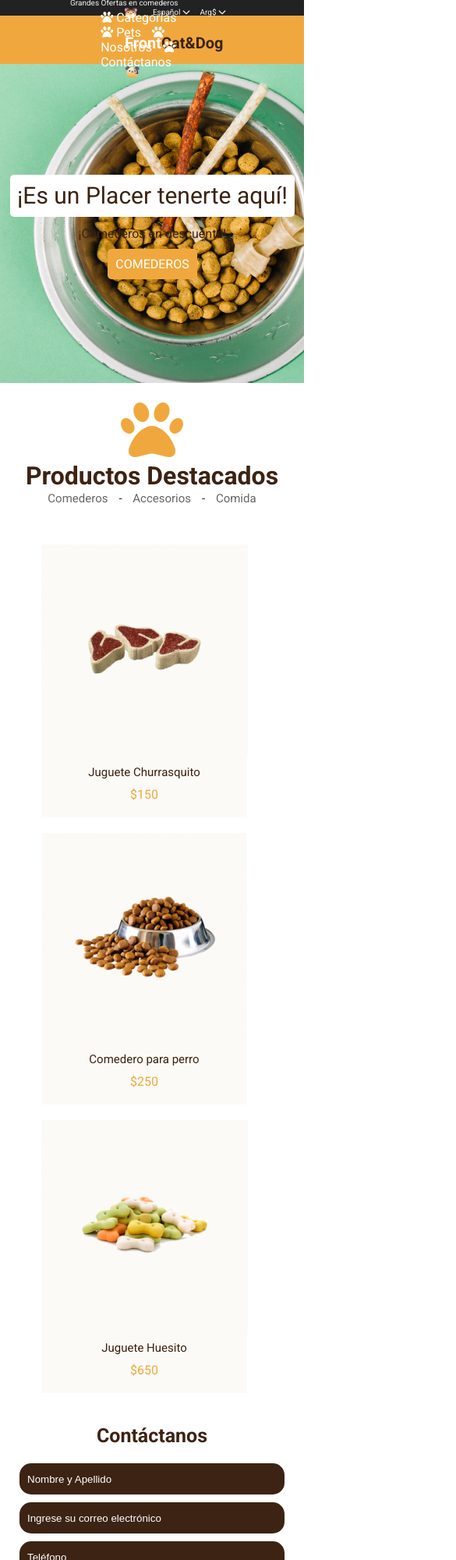
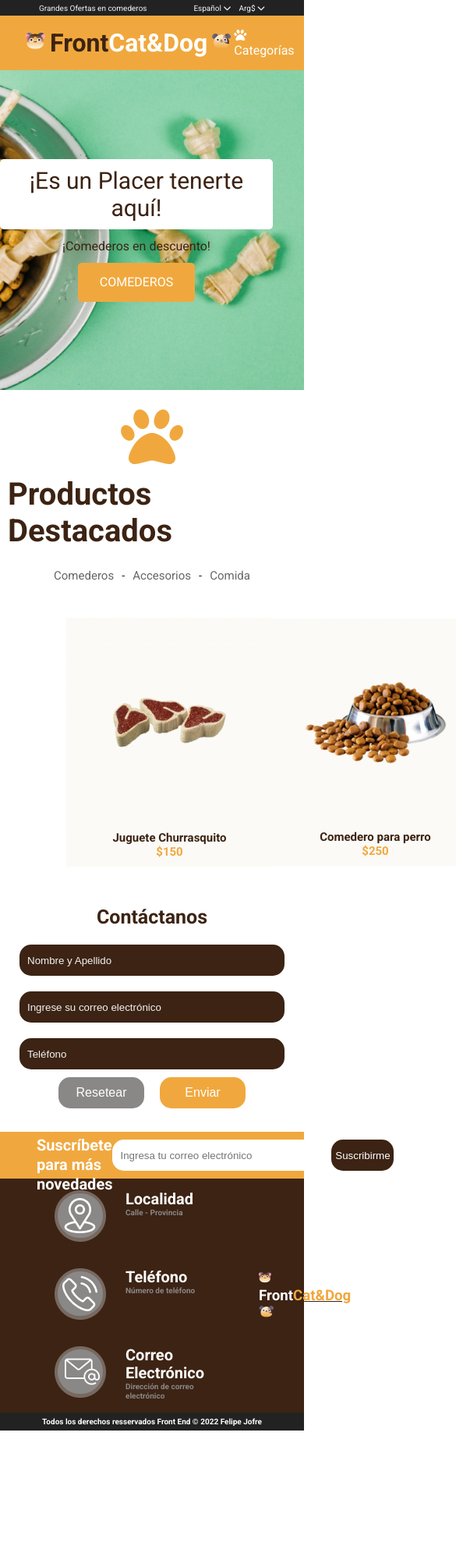
Before and after one commit to felipejoq/petshop-maqueta, a plain HTML site: page index.html in a window 390 px wide. Shown: the top 2000 px of the page at 78% size, 585 px wide, since content can reach past the window. After the commit the page ends 1834 px from the top, so only its background shows below. Drawn offline with Linux system fonts and the light colour scheme.

Commit message:
Estructura y CSS modificado para aplicar flex y modelo de cajas

```diff
--- a/css/style.css
+++ b/css/style.css
@@ -15,176 +15,163 @@ a {
   font-family: "Roboto", sans-serif;
 }
 
+.first {
+  display: flex;
+  justify-content: space-between;
+  align-items: center;
+  width: 100%;
+  height: 20px;
+  background-color: #222222;
+  color: #f3f3f3;
+  font-size: 10px;
+  font-weight: 400;
+}
+
+.second {
+  display: flex;
+  justify-content: space-between;
+  align-items: center;
+  width: 100%;
+  height: 70px;
+  background-color: #f0a83e;
+  color: #f3f3f3;
+}
+
+.sales-text {
+  margin-left: 50px;
+}
+
+.options ul {
+  display: flex;
+  flex-direction: row;
+  justify-content: space-around;
+  list-style: none;
+  margin-right: 40px;
+}
+
+.options ul li {
+  margin-right: 10px;
+}
+
+.options ul li a {
+  color: #f3f3f3;
+  text-decoration: none;
+}
+
+.logo {
+  display: flex;
+  align-items: center;
+  align-content: center;
+  justify-content: center;
+  font-weight: 700;
+  margin-left: 30px;
+}
+
+.logo a {
+  text-decoration: none;
+  margin: 3px;
+}
+
+.logo a img {
+  width: 25px;
+  height: auto;
+}
+
+.logo-text-brown {
+  color: #3c2313;
+}
+
 .logo-text-white {
-  font-weight: 700;
-  font-size: 20px;
-  line-height: 23px;
   color: #ffffff;
 }
 
-.logo-text-orange {
-  font-weight: 700;
-  font-size: 20px;
-  line-height: 23px;
-  color: #f0a83e;
+.navbar ul {
+  display: flex;
+  align-items: center;
+  align-content: space-between;
+  list-style: none;
+  margin-right: 20px;
 }
 
-.logo-text-brown {
-  font-weight: 700;
-  font-size: 20px;
-  line-height: 23px;
-  color: #3c2313;
+.navbar ul li {
+  margin-right: 20px;
+}
+
+.navbar ul li a {
+  text-decoration: none;
+  color: #ffffff;
+}
+
+.banner-header {
+  display: flex;
+  justify-content: end;
+  align-items: center;
+  align-content: center;
+  width: 100%;
+  height: 410px;
+  background-image: url("../img/bg-header.jpg");
+  background-size: cover;
+  background-position: center;
+}
+
+.info-banner {
+  display: flex;
+  justify-content: center;
+  align-items: center;
+  align-content: center;
+  flex-direction: column;
+  text-align: center;
+  margin-right: 40px;
+}
+
+.title-banner {
+  padding: 10px;
+  background-color: #ffffff;
+  border-radius: 5px;
+  font-size: 30px;
+  font-weight: 400;
+  margin-bottom: 12px;
+}
+
+.description-banner {
+  margin-bottom: 12px;
+}
+
+.button-header {
+  display: flex;
+  justify-content: center;
+  align-items: center;
+  align-content: center;
+  width: 150px;
+  height: 50px;
+  background-color: #f0a83e;
+  border-radius: 5px;
+  cursor: pointer;
+}
+
+.button-header:hover {
+  background-color: #f0960d;
+}
+
+.button-header a {
+  color: #ffffff;
+  text-decoration: none;
+}
+
+.header-main {
+  display: flex;
+  justify-content: center;
+  flex-direction: column;
+  align-items: center;
+  align-items: center;
+}
+
+.pets {
+  font-size: 80px;
 }
 
 .text-orange {
   color: #f0a83e;
-}
-
-.first {
-  display: flex;
-  align-items: center;
-  background-color: #222;
-  height: 20px;
-  color: #f3f3f3;
-  font-style: normal;
-  font-weight: 400;
-  font-size: 10px;
-  line-height: 12px;
-  padding-left: 90px;
-  padding-right: 90px;
-}
-
-.first a {
-  text-decoration: none;
-  color: #f3f3f3;
-}
-
-.contenido {
-  width: 100%;
-}
-
-.sales-text {
-  display: inline-block;
-  margin-right: auto;
-}
-
-.options {
-  float: right;
-}
-
-.options ul li {
-  margin-right: 10px;
-  display: inline;
-}
-
-.second {
-  display: flex;
-  justify-content: center;
-  align-items: center;
-  background-color: #f0a83e;
-  height: 62px;
-  padding-left: 90px;
-  padding-right: 90px;
-}
-
-.logo {
-  float: left;
-  display: flex;
-  justify-content: center;
-  align-items: center;
-  height: 62px;
-}
-
-.logo a {
-  text-decoration: none;
-}
-
-.navbar {
-  display: flex;
-  justify-content: center;
-  align-items: center;
-  color: #fff;
-  font-style: normal;
-  font-weight: 400;
-  float: right;
-  height: 62px;
-}
-
-.navbar a {
-  text-decoration: none;
-  color: #fff;
-}
-
-.navbar ul li {
-  display: inline;
-  margin-right: 10px;
-}
-
-.banner-header {
-  background-image: url("../img/bg-header.jpg");
-  background-size: cover;
-  width: 100%;
-  height: 409px;
-  display: flex;
-  align-items: center;
-}
-
-.info-banner {
-  width: 100%;
-  text-align: right;
-  padding: 0px 12px 0px 12px;
-}
-
-.title-banner {
-  border-radius: 5px;
-  font-weight: 400;
-  font-size: 30px;
-  line-height: 36px;
-  margin-left: auto;
-  margin-right: 0;
-  width: 365px;
-  height: 54px;
-  background-color: #ffffff;
-  display: flex;
-  align-items: center;
-  justify-content: center;
-  color: #3c2313;
-}
-
-.description-banner {
-  font-weight: 400;
-  font-size: 16px;
-  line-height: 20px;
-  margin-left: auto;
-  margin-right: 0;
-  text-align: center;
-  width: 365px;
-  height: 19px;
-  margin-top: 12px;
-  color: #3c2313;
-}
-
-.button-header {
-  width: 365px;
-  margin-top: 20px;
-  margin-left: auto;
-  margin-right: 0;
-  text-align: center;
-}
-
-.button-accion-header {
-  border-radius: 5px;
-  font-weight: 400;
-  font-size: 16px;
-  line-height: 20px;
-  background-color: #f0a83e;
-  color: #ffffff;
-  text-decoration: none;
-  padding: 10px;
-}
-
-.button-accion-header:hover {
-  background-color: #d8932a;
 }
 
 .main {
@@ -192,56 +179,29 @@ a {
   margin-bottom: 20px;
 }
 
-.header-main {
-  text-align: center;
+.title-main {
+  font-size: 40px;
+  font-weight: 700;
+  margin: 10px;
 }
 
-h1.title-main {
-  font-weight: 700;
-}
-
-.pets {
-  font-size: 80px;
-}
-
-.products {
+ul.categories {
   display: flex;
-  flex-flow: row wrap;
   justify-content: center;
-  margin-top: 50px;
-}
-
-.card {
-  max-width: 264px;
-  margin-right: 20px;
-  margin-bottom: 20px;
-  background-color: #fbfaf6;
-  padding-bottom: 10px;
-  text-align: center;
-}
-
-.card a {
-  text-decoration: none;
-}
-
-.card-img {
-  text-align: center;
-  margin-bottom: 10px;
-}
-
-.card-title {
-  font-size: 15px;
-  margin-bottom: 10px;
-}
-
-.card-price {
-  margin-bottom: 10px;
+  align-content: space-around;
+  list-style: none;
+  width: 350px;
+  margin: 10px;
 }
 
 ul.categories li {
-  display: inline;
   margin: 5px;
   font-size: 15px;
+}
+
+ul.categories li + li::before {
+  margin-right: 10px;
+  content: "-";
 }
 
 ul.categories a {
@@ -249,19 +209,41 @@ ul.categories a {
   text-decoration: none;
 }
 
-ul.categories a:hover {
-  color: #000000;
+.products {
+  display: flex;
+  align-items: center;
+  justify-content: space-around;
+  padding: 30px 85px;
 }
 
-ul.categories li + li::before {
-  margin-right: 10px;
-  content: " - ";
+.card {
+  display: flex;
+  flex-direction: column;
+  align-items: center;
+  align-content: center;
+  background-color: #fbfaf6;
+  font-size: 15px;
+  font-weight: 700;
+}
+
+.card-img {
+  text-align: center;
+}
+
+.card-title a {
+  text-decoration: none;
+}
+
+.card-price {
+  margin-bottom: 10px;
 }
 
 .form-contact {
-  margin: auto;
-  width: 100%;
-  text-align: center;
+  display: flex;
+  flex-direction: column;
+  align-items: center;
+  align-content: space-around;
+  justify-content: space-around;
 }
 
 .title-form-contact {
@@ -272,12 +254,13 @@ ul.categories li + li::before {
   margin-bottom: 10px;
 }
 
-.boddy-form {
-  display: inline-block;
+form.form-inputs {
+  display: flex;
+  flex-direction: column;
+  align-items: center;
 }
 
 .form-contact input {
-  display: block;
   margin-top: 10px;
   margin-bottom: 10px;
   padding: 10px;
@@ -287,6 +270,17 @@ ul.categories li + li::before {
   border: 0px;
   background-color: #3c2313;
   color: #ffffff;
+}
+
+.form-contact input::placeholder {
+  color: #f3f3f3;
+}
+
+.footer-contact-form {
+  display: flex;
+  justify-content: space-around;
+  align-items: center;
+  align-content: space-around;
 }
 
 .form-contact button {
@@ -323,20 +317,18 @@ ul.categories li + li::before {
   background-color: #d8932a;
 }
 
-.form-contact input::placeholder {
-  color: #ffffff;
-}
-
-.suscribe {
+.suscribe-bar {
+  display: flex;
+  align-items: center;
+  align-content: space-between;
+  justify-content: space-between;
   width: 100%;
   height: 60px;
   background-color: #f0a83e;
-  display: flex;
-  align-items: center;
+  padding: 0px 47px;
 }
 
 .text-suscribe {
-  margin-left: 40px;
   font-size: 20px;
   line-height: 25px;
   font-weight: 700;
@@ -344,8 +336,8 @@ ul.categories li + li::before {
 }
 
 .form-suscribe {
-  margin-right: 60px;
-  margin-left: auto;
+  display: flex;
+  align-content: space-around;
 }
 
 .form-suscribe input {
@@ -354,7 +346,6 @@ ul.categories li + li::before {
   border-radius: 15px;
   border: 0px;
   padding: 10px;
-  display: inline;
   margin-right: 10px;
 }
 
@@ -372,12 +363,35 @@ ul.categories li + li::before {
 }
 
 .footer {
+  display: flex;
+  justify-content: space-between;
+  height: 300px;
+  background-color: #3c2313;
   color: #ffffff;
+}
+
+.column-one {
+  display: flex;
+  flex-direction: column;
+  align-content: center;
+  justify-content: space-around;
+}
+
+.column-two {
+  display: flex;
+  align-content: center;
+  align-items: center;
+  padding: 0px 70px;
 }
 
 .info-footer {
   display: flex;
-  align-items: center;
+  align-items: flex-start;
+  margin-left: 70px;
+}
+
+.icono-footer {
+  margin-right: 25px;
 }
 
 .info-title {
@@ -393,59 +407,6 @@ ul.categories li + li::before {
   color: #8a8787;
 }
 
-.bg-footer {
-  background-color: #3c2313;
-}
-
-.column {
-  float: left;
-  width: 50%;
-  display: inline;
-}
-
-.row {
-  padding: 20px 70px 20px 70px;
-}
-
-.row:after {
-  content: "";
-  display: table;
-  clear: both;
-  margin-left: 50px;
-}
-
-.column-header {
-  float: left;
-  width: 50%;
-  display: inline;
-}
-
-.row-header {
-  padding: 20px 70px 20px 70px;
-}
-
-.row-header:after {
-  content: "";
-  display: table;
-  clear: both;
-  margin-left: 50px;
-}
-
-.icono-footer {
-  margin: 20px;
-}
-
-.footter-logo-container {
-  display: flex;
-  justify-content: center;
-  align-items: center;
-  height: 300px;
-}
-
-.footter-logo-container a {
-  text-decoration: none;
-}
-
 .credits {
   display: flex;
   align-items: center;
@@ -454,6 +415,7 @@ ul.categories li + li::before {
   width: 100%;
   background-color: #222222;
   height: 23px;
+  width: 100%;
 }
 
 .credits p {
@@ -461,9 +423,3 @@ ul.categories li + li::before {
   font-size: 10px;
   line-height: 12px;
 }
-
-@media screen and (max-width: 600px) {
-  .column {
-    width: 100%;
-  }
-}
--- a/index.html
+++ b/index.html
@@ -18,7 +18,6 @@
   <body>
     <header>
       <div class="first">
-        <div class="contenido">
         <div class="sales-text">Grandes Ofertas en comederos</div>
         <div class="options">
           <ul>
@@ -31,23 +30,17 @@
           </ul>
         </div>
       </div>
+      <div class="second">
+        <div class="logo">
+          <a href="#"><img src="./img/cat_1.svg" alt="" /></a>
+          <a href="#"
+            ><h1>
+              <span class="logo-text-brown">Front</span
+              ><span class="logo-text-white">Cat&Dog</span>
+            </h1></a
+          >
+          <a href="#"><img src="./img/dog_1.svg" alt="" /></a>
         </div>
-      <div class="second">
-        <div class="contenido">
-          <div class="row-header">
-            <div class="column-header">
-              <div class="logo">
-                <a href="#">
-                  <h1>
-                    <img src="./img/cat_1.png" alt="" />
-                    <span class="logo-text-white">Front</span
-                    ><span class="logo-text-brown">Cat&Dog</span>
-                    <img src="./img/dog_1.png" alt="" />
-                  </h1>
-                </a>
-              </div>
-            </div>
-            <div class="column-header">
         <div class="navbar">
           <ul>
             <li>
@@ -63,9 +56,6 @@
               <a href="#"><i class="fa-solid fa-paw"></i> Contáctanos</a>
             </li>
           </ul>
-              </div>
-            </div>
-          </div>
         </div>
       </div>
     </header>
@@ -91,6 +81,7 @@
           <li><a href="#">Accesorios</a></li>
           <li><a href="#">Comida</a></li>
         </ul>
+      </div>
 
       <div class="products">
         <div class="card">
@@ -129,14 +120,13 @@
           <div class="card-price text-orange">$650</div>
         </div>
       </div>
-      </div>
 
       <div class="form-contact">
         <div class="title-form-contact">
           <p>Contáctanos</p>
         </div>
         <div class="boddy-form">
-          <form onsubmit="return false;">
+          <form class="form-inputs" onsubmit="return false;">
             <input type="text" name="" id="" placeholder="Nombre y Apellido" />
 
             <input
@@ -147,21 +137,21 @@
             />
 
             <input type="tel" name="" id="" placeholder="Teléfono" />
-
+            <div class="footer-contact-form">
               <button class="bt-reset" type="reset">Resetear</button
               ><button class="bt-send" type="submit">Enviar</button>
+            </div>
           </form>
         </div>
       </div>
     </div>
 
-    <div class="suscribe">
+    <div class="suscribe-bar">
       <div class="text-suscribe">
         <i class="fa-solid fa-envelope-circle-check"></i> Suscríbete para más
         novedades
       </div>
-      <div class="form-suscribe">
-        <form onsubmit="return false;">
+      <form class="form-suscribe" onsubmit="return false;">
         <input
           type="email"
           name=""
@@ -172,11 +162,10 @@
         <button type="submit">Suscribirme</button>
       </form>
     </div>
-    </div>
 
-    <footer class="footer">
-      <div class="row bg-footer">
-        <div class="column">
+    <footer>
+      <div class="footer">
+        <div class="column-one">
           <div class="info-footer">
             <div class="icono-footer">
               <img src="./img/location.png" alt="Localidad" />
@@ -207,18 +196,16 @@
             </div>
           </div>
         </div>
-        <div class="column">
-          <div class="footter-logo-container">
+        <div class="column-two">
           <div class="footer-logo">
             <a href="#">
               <h3>
                 <img src="./img/cat_1.png" alt="" />
                 <span class="logo-text-white">Front</span
-                  ><span class="logo-text-orange">Cat&Dog</span>
+                ><span class="text-orange">Cat&Dog</span>
                 <img src="./img/dog_1.png" alt="" />
               </h3>
             </a>
-            </div>
           </div>
         </div>
       </div>
```
Also changed, not shown: img/cat_1.svg (added), img/dog_1.svg (added). Lines whose indentation alone changed are shown as unchanged.
